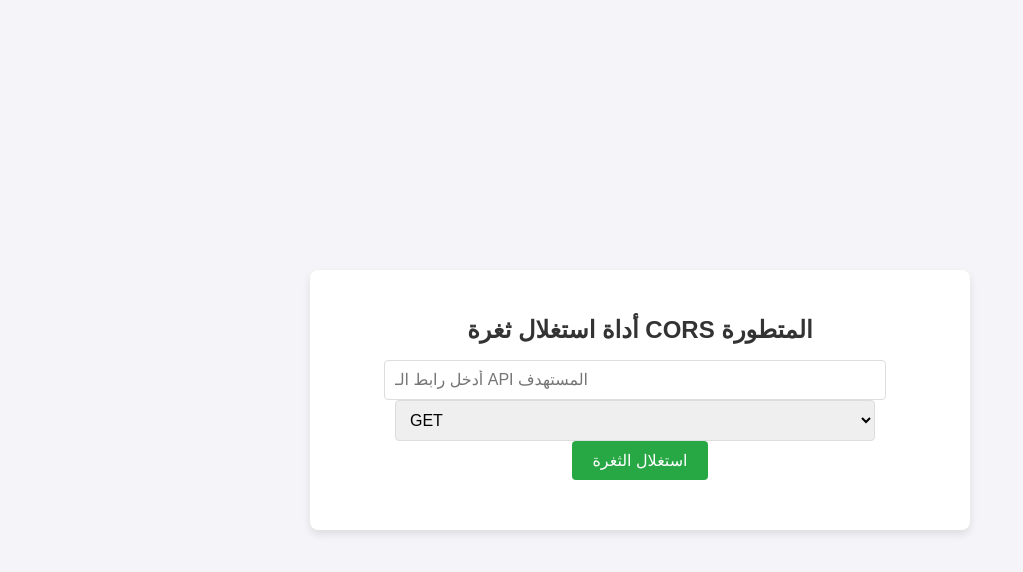
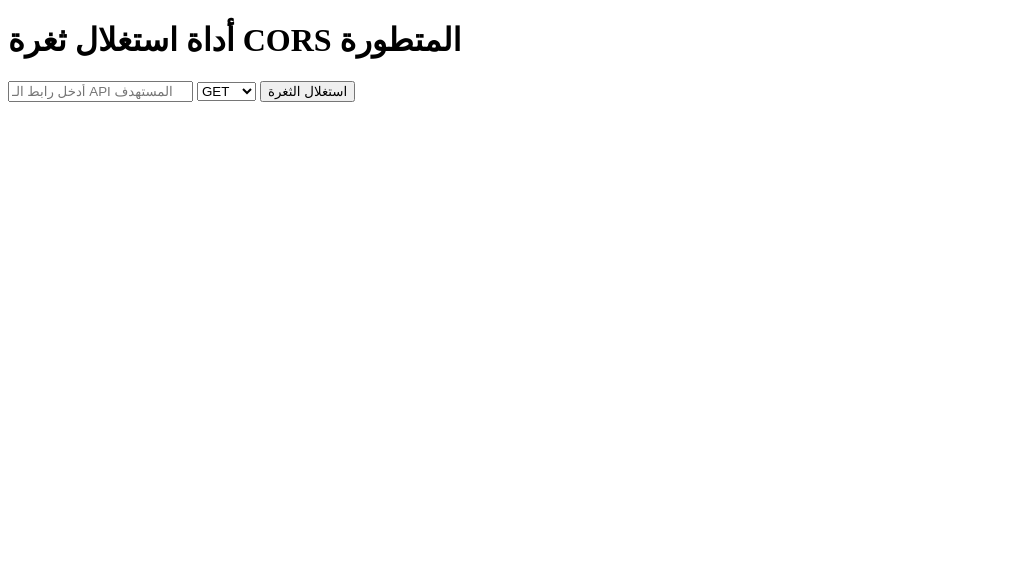
Before and after one commit to Class-Three/example, a plain HTML site: page explo.html in a window 1280 px wide. Shown: the whole page, without its empty margins (0-1023 px from the left). Drawn offline with Linux system fonts and the light colour scheme.

Commit message:
Update explo.html

```diff
--- a/explo.html
+++ b/explo.html
@@ -5,79 +5,7 @@
     <meta name="viewport" content="width=device-width, initial-scale=1.0">
     <title>أداة استغلال CORS المتطورة</title>
     <style>
-        body {
-            font-family: Arial, sans-serif;
-            background-color: #f4f4f9;
-            margin: 0;
-            padding: 0;
-            display: flex;
-            justify-content: center;
-            align-items: center;
-            height: 100vh;
-        }
-
-        .container {
-            text-align: center;
-            padding: 30px;
-            background-color: #fff;
-            box-shadow: 0 4px 8px rgba(0, 0, 0, 0.1);
-            border-radius: 8px;
-            width: 100%;
-            max-width: 600px;
-        }
-
-        h1 {
-            color: #333;
-            font-size: 24px;
-        }
-
-        .form-container {
-            margin-bottom: 20px;
-        }
-
-        input, select {
-            width: 80%;
-            padding: 10px;
-            font-size: 16px;
-            margin-right: 10px;
-            border-radius: 4px;
-            border: 1px solid #ddd;
-        }
-
-        button {
-            padding: 10px 20px;
-            font-size: 16px;
-            background-color: #28a745;
-            color: #fff;
-            border: none;
-            border-radius: 4px;
-            cursor: pointer;
-        }
-
-        button:hover {
-            background-color: #218838;
-        }
-
-        .status {
-            margin-top: 20px;
-            font-size: 18px;
-            font-weight: bold;
-            color: #333;
-        }
-
-        .result {
-            margin-top: 20px;
-            padding: 15px;
-            background-color: #f8f9fa;
-            border-radius: 4px;
-            border: 1px solid #ddd;
-            display: none;
-        }
-
-        .result pre {
-            word-wrap: break-word;
-            white-space: pre-wrap;
-        }
+        /* CSS هنا */
     </style>
 </head>
 <body>
@@ -115,7 +43,8 @@
                 method: httpMethod,
                 headers: {
                     'X-Custom-Header': 'SomeValue'
-                }
+                },
+                mode: 'cors'  // تأكد من أن CORS مفعل
             };
 
             if (httpMethod === 'POST') {
@@ -129,7 +58,7 @@
 
                 // التحقق من حالة الاستجابة
                 if (!response.ok) {
-                    throw new Error(`استجابة غير صالحة: ${response.statusText}`);
+                    throw new Error(`استجابة غير صالحة: ${response.statusText} (رمز الاستجابة: ${response.status})`);
                 }
 
                 // التحقق من رؤوس CORS
```
